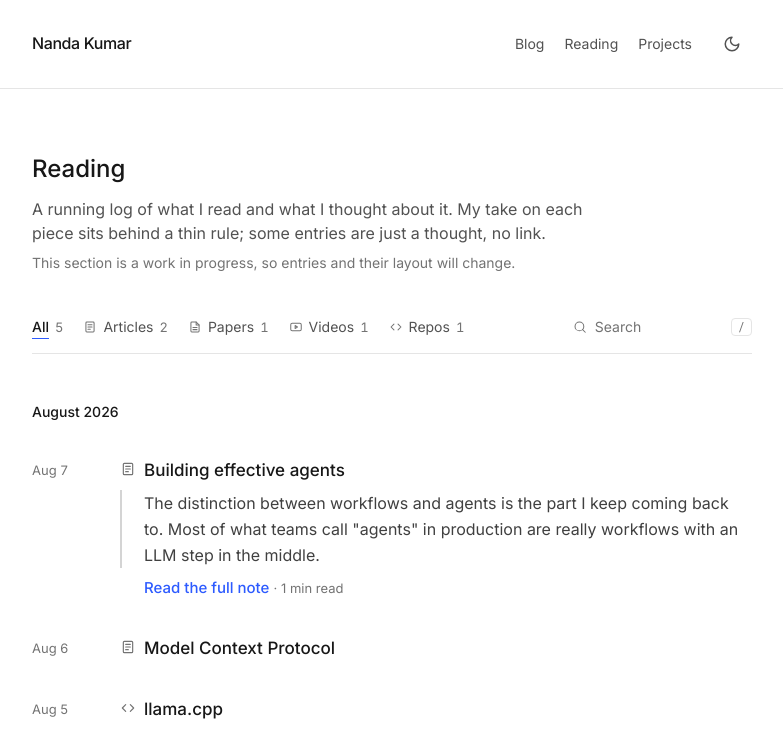
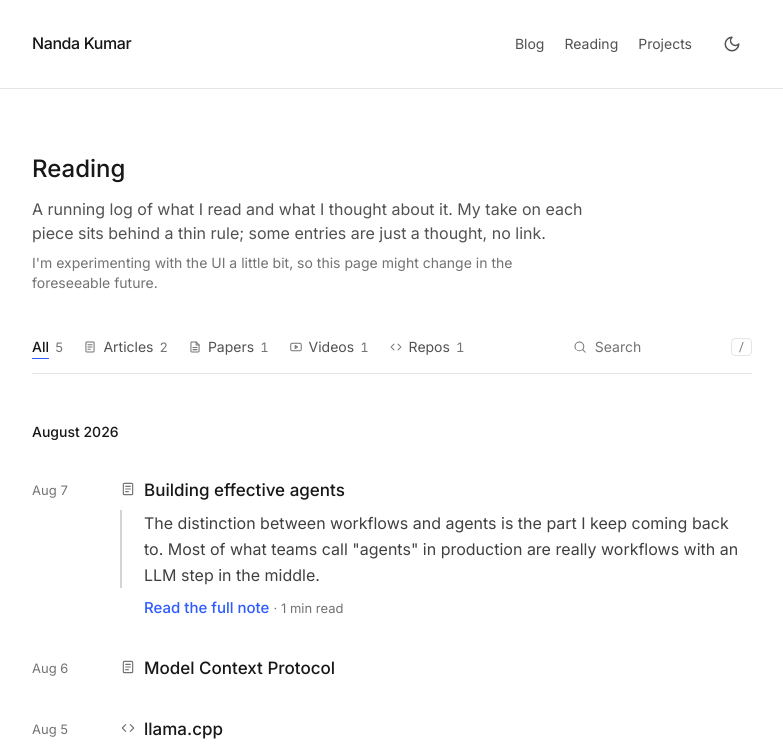
Before and after one commit to parzival1l/parzival1l.github.io, a React app: page /reading in a window 1280 px wide. Shown: the top 753 px of the page, without its empty margins (248-1031 px from the left). Built offline with nearby package versions, Linux system fonts and the light colour scheme; some packages are replaced by stand-ins of ours.

Commit message:
Reword the reading page's work-in-progress line

```diff
--- a/app/reading/page.tsx
+++ b/app/reading/page.tsx
@@ -18,8 +18,8 @@ export default function ReadingPage() {
           no link.
         </p>
         <p className="text-sm text-neutral-500">
-          This section is a work in progress, so entries and their layout will
-          change.
+          I&apos;m experimenting with the UI a little bit, so this page might
+          change in the foreseeable future.
         </p>
       </div>
       <div className="mt-10">
```
